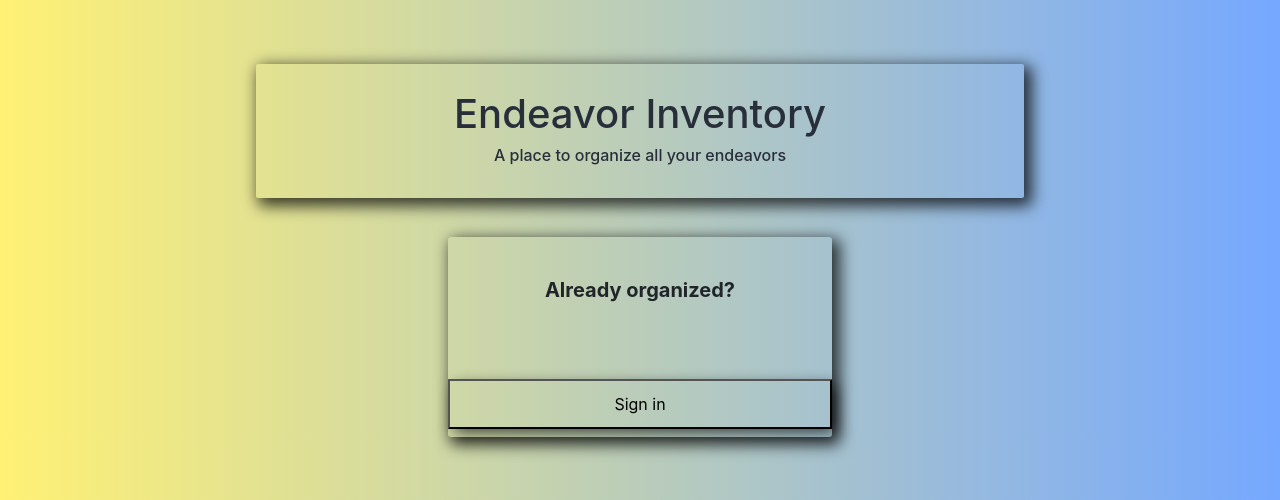
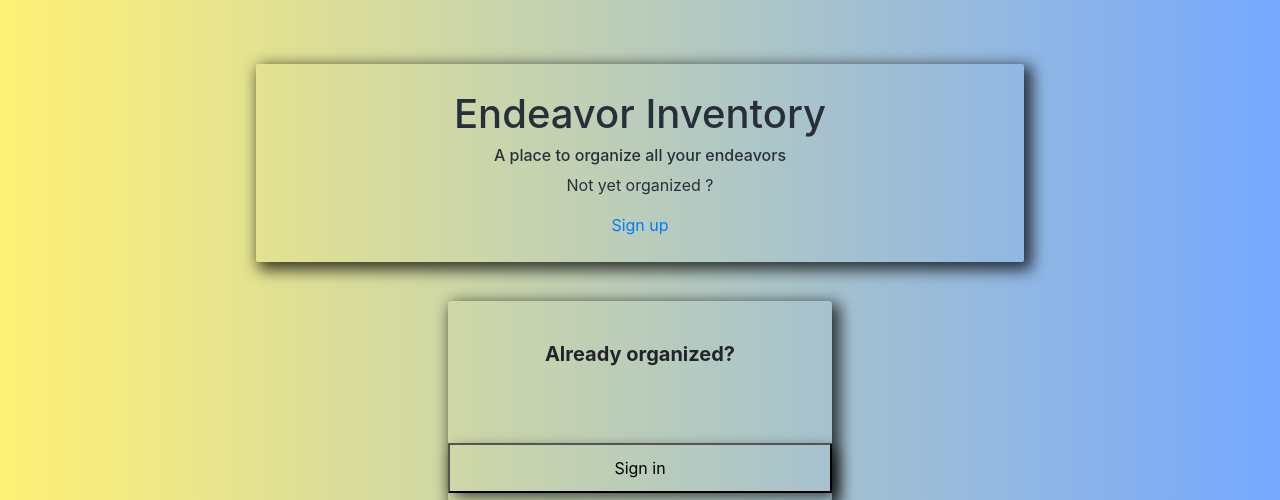
Before and after one commit to Ben8478/ToDO_app, a PHP site: page /login.php in a window 1280 px wide. Shown: the top 500 px of the page. Run offline with PHP 8.4, Linux system fonts and the light colour scheme; some libraries are stand-ins or nearby versions.

Commit message:
register page updated with redirect to login

```diff
--- a/login.php
+++ b/login.php
@@ -17,6 +17,8 @@
     <h1>Endeavor Inventory</h1>
     <h6>A place to organize all your endeavors</h6>
 
+    <p> Not yet organized ? </p>
+<a href="register.php">Sign up</a>
 
     </div>
 
@@ -24,6 +26,7 @@
 <strong><p class="sign_in_text">Already organized? </p></strong>
 <button id = 'sign_in_button' class="sign_in_button" onclick="show_pop()">Sign in</button>
 </div>
+
 <div class="sign_in_pop-up" id = "sign_in_pop-up_id">
 <form action="<?php echo htmlspecialchars($_SERVER["PHP_SELF"]);?>" method="post">
   <div class="form-group">
@@ -38,9 +41,10 @@
 
   <button value ="submitL" name="submitL" type="submit" class="sign_in_pop-up_button">Submit</button>
 
+</div>
+
 </form>
 
-</div>
     </body>
 
     <script>
--- a/register.php
+++ b/register.php
@@ -57,6 +57,10 @@
 </form>
 
 </div>
+<?php if (isset($_POST['submitR'])){
+header('location:login.php');
+}
+?>
     </body>
 
     <script>
```
